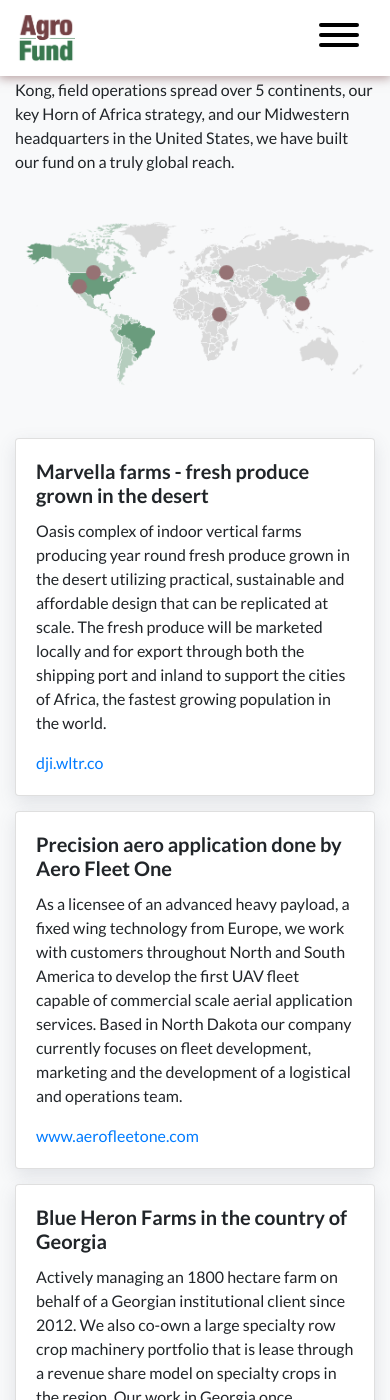
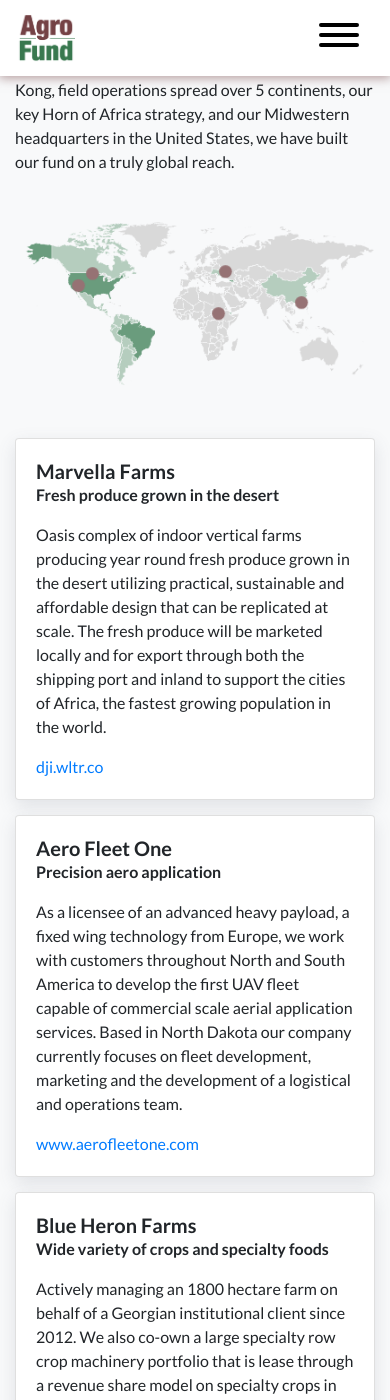
Before and after one commit to smnwltr/agrofund.one, a Jekyll site: the page built from index.html, in a window 390 px wide and 1400 px high, scrolled down 2603 px. Built offline with Jekyll 4.4.1, drawn with Linux system fonts in a browser that asks for light colours.

Commit message:
Further updates

```diff
--- a/_data/general.yml
+++ b/_data/general.yml
@@ -59,7 +59,7 @@
       -
         name: Anatolii Osadchyi
         title: European Project Analyst
-        img: https://via.placeholder.com/250x250
+        img: /assets/img/team/anatolii-osadchyi.jpg
         mail: anatolii@mesabafinance.com
         linkedin: https://www.linkedin.com/in/aosadchyi/
         text: >-
@@ -78,17 +78,20 @@
       Between Eastern European offices in Georgia and Ukraine, a trading office scheduled to open mid-2021 in Switzerland, our banking center in Hong Kong, field operations spread over 5 continents, our key Horn of Africa strategy, and our Midwestern headquarters in the United States, we have built our fund on a truly global reach.
     items:
       -
-        heading: Marvella farms - fresh produce grown in the desert
+        heading: Marvella Farms
+        subheading: Fresh produce grown in the desert
         p: >-
           Oasis complex of indoor vertical farms producing year round fresh produce grown in the desert utilizing practical, sustainable and affordable design that can be replicated at scale. The fresh produce will be marketed locally and for export through both the shipping port and inland to support the cities of Africa, the fastest growing population in the world.
         href: dji.wltr.co
       -
-        heading: Precision aero application done by Aero Fleet One
+        heading: Aero Fleet One
+        subheading: Precision aero application
         p: >-
           As a licensee of an advanced heavy payload, a fixed wing technology from Europe, we work with customers throughout North and South America to develop the first UAV fleet capable of commercial scale aerial application services. Based in North Dakota our company currently focuses on fleet development, marketing and the development of a logistical and operations team.
         href: www.aerofleetone.com
       -
-        heading: Blue Heron Farms in the country of Georgia
+        heading: Blue Heron Farms
+        subheading: Wide variety of crops and specialty foods
         p: >-
           Actively managing an 1800 hectare farm on behalf of a Georgian institutional client since 2012. We also co-own a large specialty row crop machinery portfolio that is lease through a revenue share model on specialty crops in the region. Our work in Georgia once included the active management of one of the region’s largest bee apiary enterprises.
         href: www.blueheron.info
@@ -105,7 +108,7 @@
         name: Hong Kong
         content:
           - Hong Kong - Asian Headquarter
-        top: 43%
+        top: 44%
         left: 77%
         top_m: 38%
         left_m: 75%
@@ -114,17 +117,17 @@
         content:
           - Minneapolis, US Headquarter
           - Site management in Minnesota
-          - Precision aero application done by Aero Fleet One in North Dakota
-        top: 26%
-        left: 22%
-        top_m: 20%
+          - <a href="https://www.aerofleetone.com" target="_blank">Precision aero application done by Aero Fleet One in North Dakota</a>
+        top: 29%
+        left: 21%
+        top_m: 21%
         left_m: 17%
       -
         name: Eastern Europe
         content:
           - Eastern European office in Kyiv, Ukraine
-          - Blue Heron Farms in the country of Georgia
-        top: 27%
+          - <a href="http://www.blueheron.info" target="_blank">Blue Heron Farms in the country of Georgia</a>
+        top: 29%
         left: 58%
         top_m: 20%
         left_m: 54%
@@ -134,13 +137,13 @@
           - US Office location in Denver
           - Site management in Colorado
         top: 33%
-        left: 17%
+        left: 18%
         top_m: 28%
         left_m: 13%
       -
         name: Djibouti
         content:
-          - Marvella Farms
+          - <a href="https://dji.wltr.co" target="_blank">Marvella Farms</a>
         top: 52%
         left: 57%
         top_m: 45%
--- a/assets/css/main.scss
+++ b/assets/css/main.scss
@@ -199,7 +199,7 @@
 
   .headline {
     position: absolute;
-    top: 27%;
+    top: 35%;
     left: 50%;
     transform: translate(-50%,-50%);
     text-align: center;
@@ -266,11 +266,11 @@
   background: $primary-color;
 	border-radius: 50%;
 	margin: 10px;
-	height: 20px;
-	width: 20px;
+	height: 17px;
+	width: 17px;
   @media (max-width: 820px) {
-    height: 15px;
-    width: 15px;
+    height: 13px;
+    width: 13px;
   }
 	box-shadow: 0 0 0 0 $primary-color;
 	transform: scale(1);
--- a/index.html
+++ b/index.html
@@ -70,7 +70,10 @@
                 {% assign remainder = forloop.index |modulo: 3 %}
                 <div class="card card-a">
                     <div class="card-body">
-                        <h5 class="card-title font-weight-bold">{{i.heading}}</h5>
+                        <h5 class="card-title font-weight-bold mb-0">{{i.heading}}</h5>
+                        {% if i.subheading %}
+                            <p class="font-weight-bold">{{i.subheading}}</p>
+                        {% endif %}
                         <p class="card-text">{{i.p}}</p>
                         {% if i.href %}
                             <p class="card-text">
```
Also changed, not shown: assets/img/team/anatolii-osadchyi.jpg (added).
